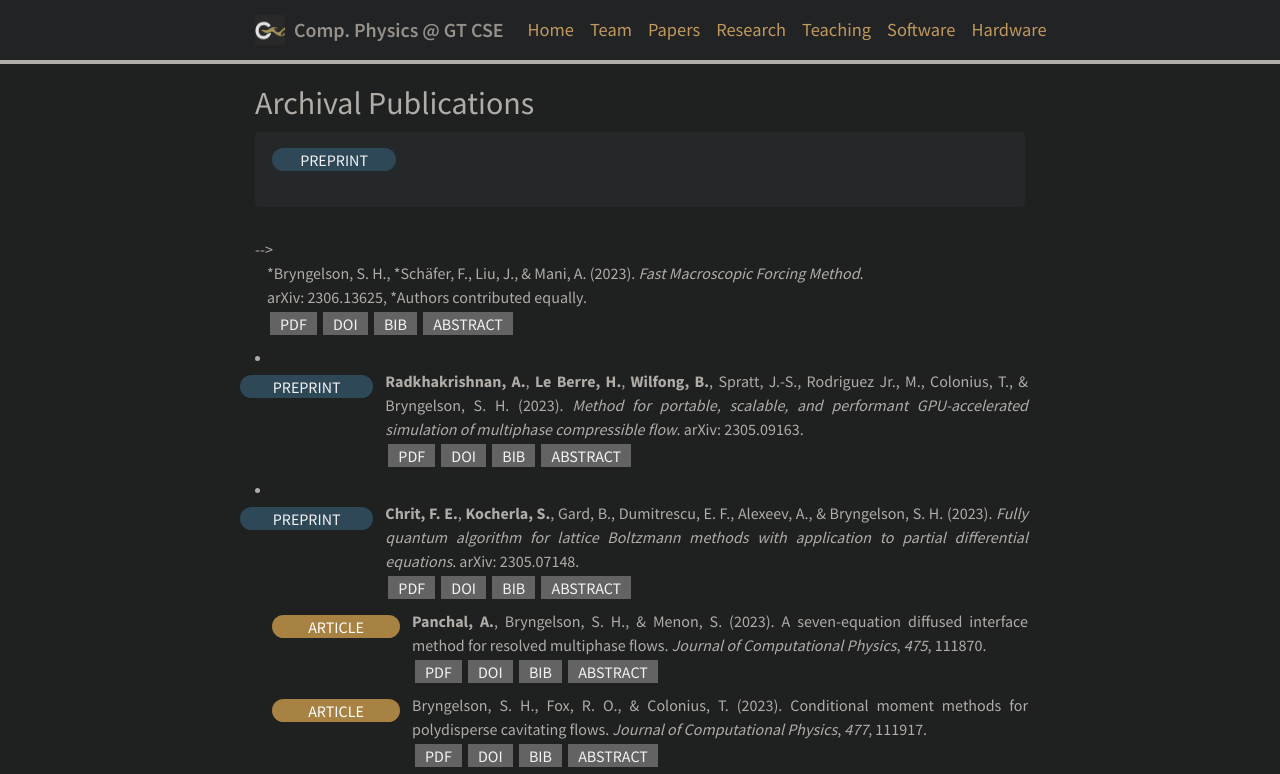
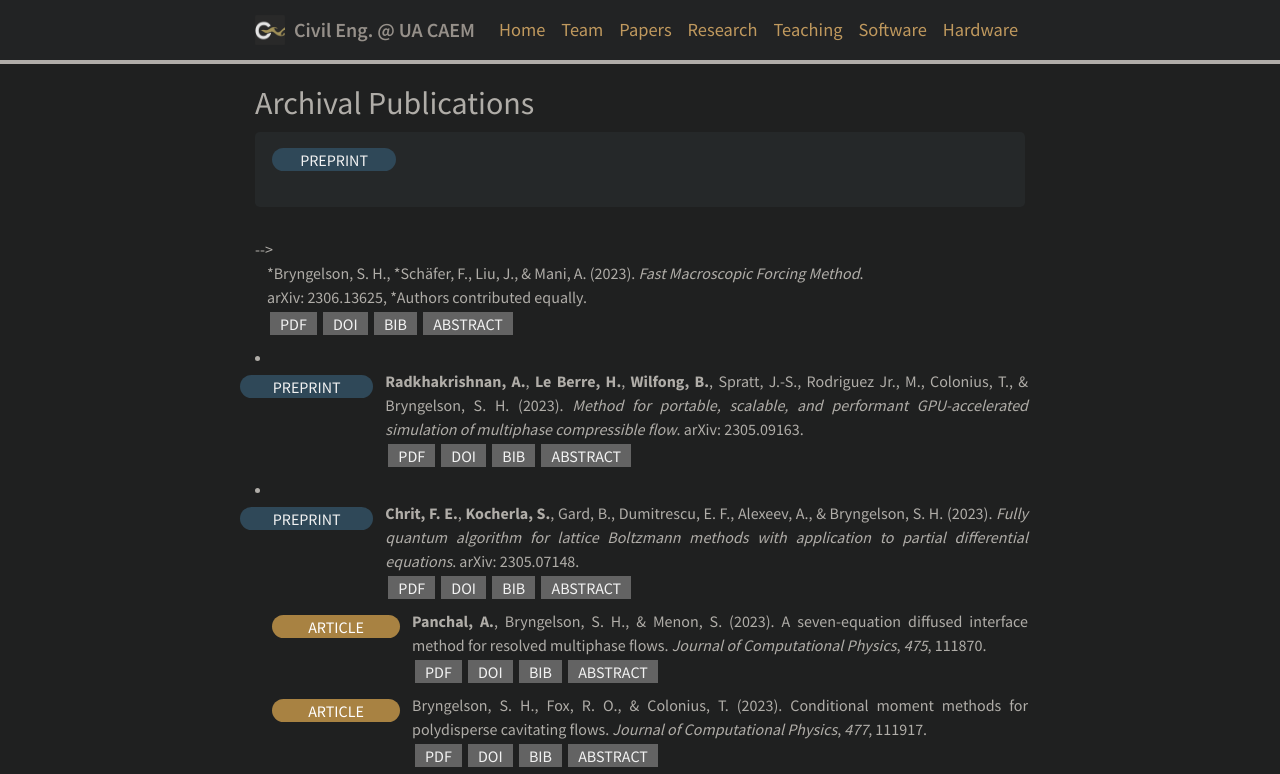
Before and after one commit to computervision0/computervision0.github.io, a plain HTML site: page papers/index.html in a window 1280 px wide. Shown: the top 774 px of the page. Drawn offline with Linux system fonts and the light colour scheme; some icons are missing.

Commit message:
Update index.html

```diff
--- a/papers/index.html
+++ b/papers/index.html
@@ -90,7 +90,7 @@ height="0" width="0" style="display:none;visibility:hidden"></iframe></noscript>
     <div class="container-fluid">
     <a class="navbar-brand" href="/">
         <img src="/favicon.ico" width="30" height="30" style="margin-right:5px" class="d-inline-block align-top" alt="">
-        Comp. Physics @ GT CSE
+        Civil Eng. @ UA CAEM
     </a>
     <button class="navbar-toggler" type="button" data-bs-toggle="collapse" data-bs-target="#navbarSupportedContent" aria-controls="navbarSupportedContent" aria-expanded="false" aria-label="Toggle navigation">
         <span class="navbar-toggler-icon"></span>
```
